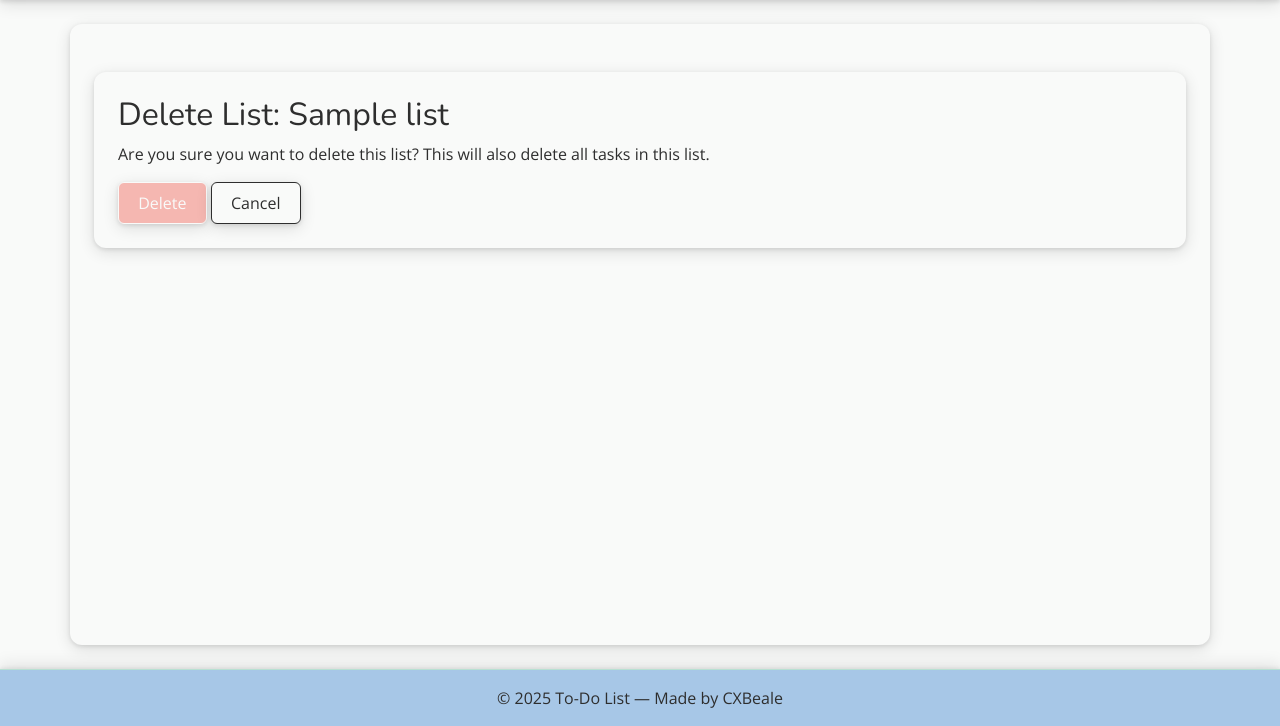
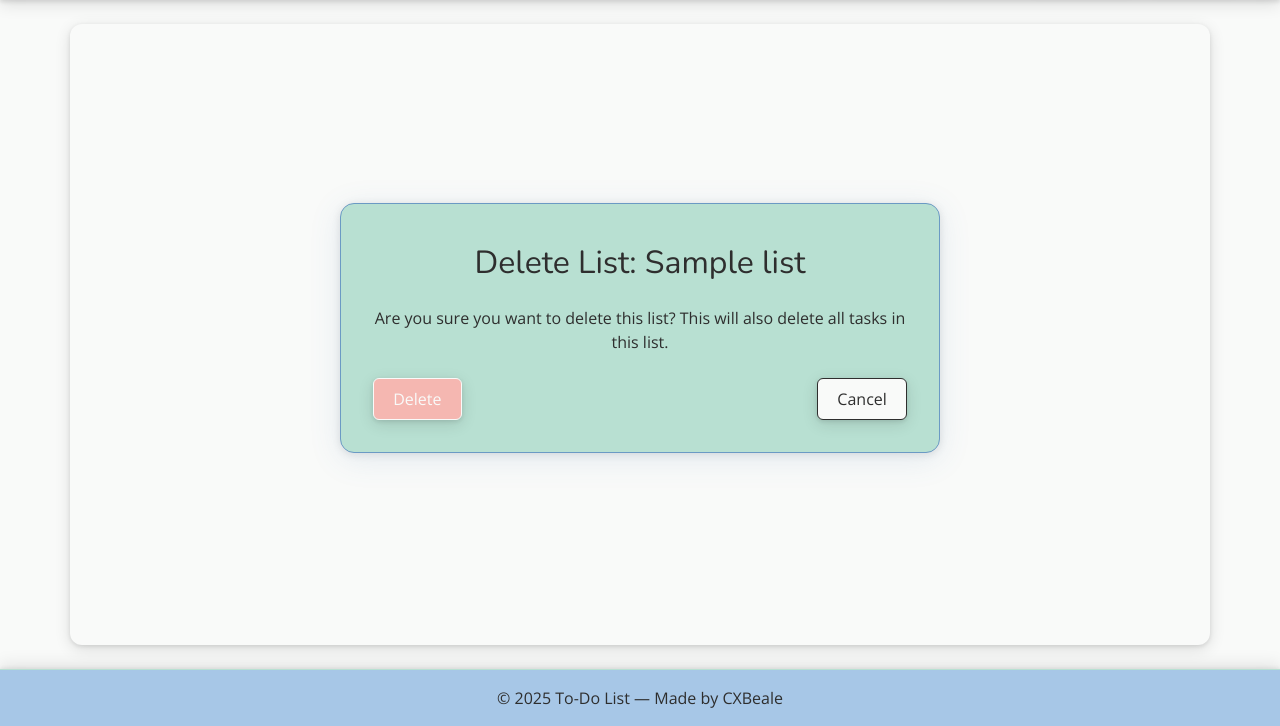
Before and after one commit to CXBeale/to-do-list, a Django app: page /lists/1/delete/ in a window 1280 px wide. Shown: the part 74-800 px from the top of the page. Run offline with Django 5.2, Linux system fonts and the light colour scheme; a user stored in the database is signed in; tables that the repository leaves empty hold one stand-in row (values such as "Sample post").

Commit message:
apply same style to delete list page

```diff
--- a/todo/templates/todo/delete_list.html
+++ b/todo/templates/todo/delete_list.html
@@ -1,12 +1,16 @@
 {% extends 'todo/base.html' %}
 {% block content %}
-<div class="container mt-4">
-    <h2>Delete List: {{ list.list_name }}</h2>
-    <p>Are you sure you want to delete this list? This will also delete all tasks in this list.</p>
-    <form method="post">
-        {% csrf_token %}
-        <button type="submit" class="btn-custom btn-danger-custom">Delete</button>
-        <a href="{% url 'list_overview' %}" class="btn-custom btn-primary-custom">Cancel</a>
-    </form>
+<div class="centered-form-viewport">
+    <div class="task-container task-form-container">
+        <h2 class="mb-4 text-center">Delete List: {{ list.list_name }}</h2>
+        <p class="text-center mb-4">Are you sure you want to delete this list? This will also delete all tasks in this list.</p>
+        <form method="post">
+            {% csrf_token %}
+            <div class="d-flex justify-content-between mt-4">
+                <button type="submit" class="btn-custom btn-danger-custom">Delete</button>
+                <a href="{% url 'list_overview' %}" class="btn-custom btn-primary-custom">Cancel</a>
+            </div>
+        </form>
+    </div>
 </div>
 {% endblock %}
```
